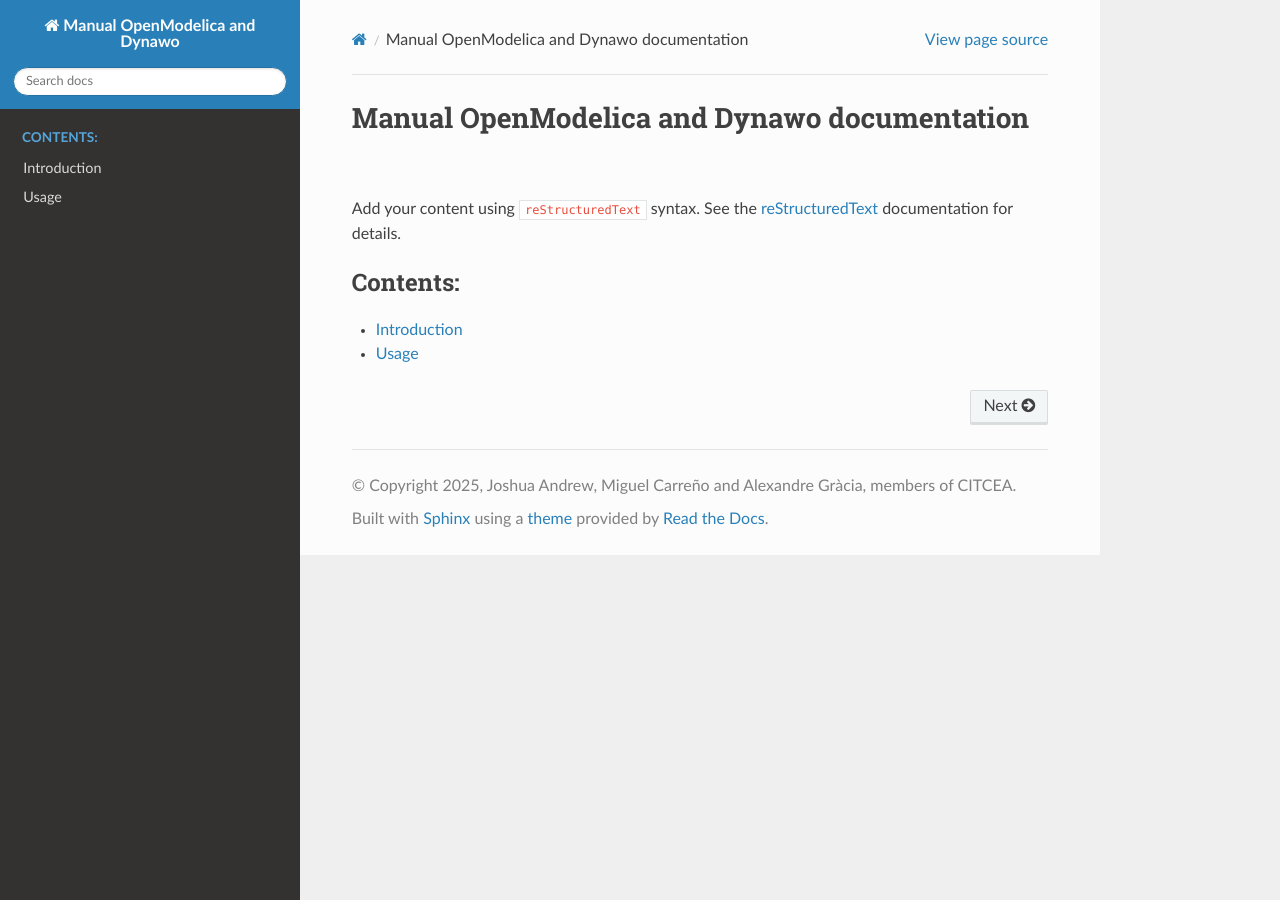
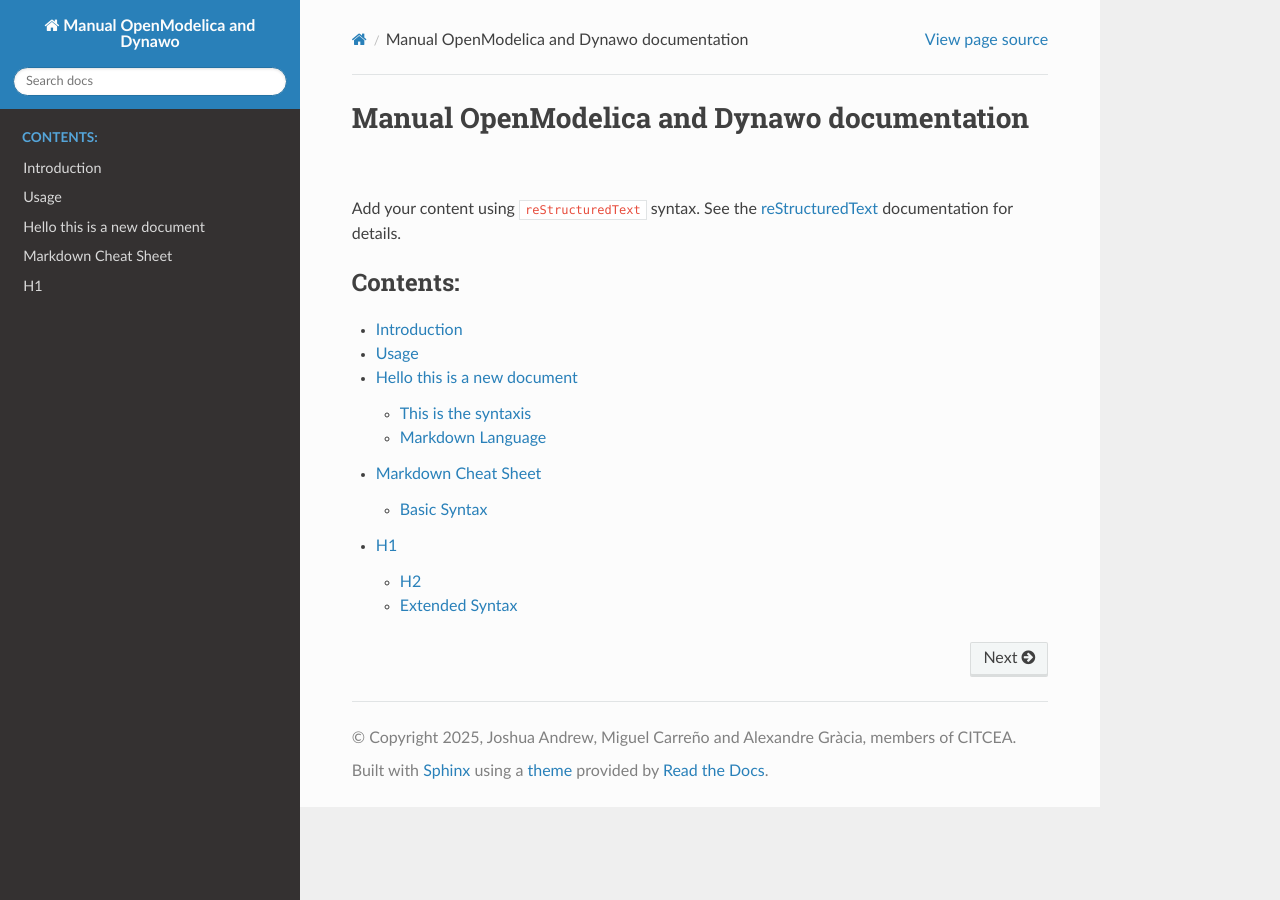
Before and after one commit to alexusgracia/citcea_manual_omd_dynawo, a Sphinx documentation site: the page built from docs/source/index.rst, in a window 1280 px wide. Built offline with Sphinx 7.4.7 and the Read the Docs theme 3.1.0, drawn with Linux system fonts in a browser that asks for light colours; some of the changed lines change nothing that is shown.

Commit message:
example markdown

````diff
--- a/docs/source/index.rst
+++ b/docs/source/index.rst
@@ -18,3 +18,4 @@
    introduction
    usage
    annex
+   new_document
--- /dev/null
+++ b/docs/source/new_document.md
@@ -0,0 +1,193 @@
+# Hello this is a new document
+
+## This is the syntaxis
+
+## Markdown Language
+
+[Cheatsheet](https://www.markdownguide.org/cheat-sheet/)
+
+'#' Hello Allows creating a heading
+
+The '#' symbols are nestable
+
+Example:
+
+### Heading 2
+
+#### Heading 3
+
+##### Heading 4
+
+###### Heading 5
+
+Bold: **Hello**
+
+Italic: *Italic*
+
+> Blockquote
+
+Ordered List:
+
+1. First item
+2. Second item
+3. Third item
+
+Unordered List:
+
+- First
+- Second
+- Third
+
+Task list:
+
+- [x] Example1
+- [ ] Example2
+
+  Horizontal Line
+    ---
+
+Other examples:
+
+    Programming is fun.
+
+~~Programming is boring.~~
+
+Table:
+
+| Syntax      | Description |
+| ----------- | ----------- |
+| Header      | Title       |
+| Paragraph   | Text        |
+
+### Hello and bye
+
+```c++
+#include <iostream>
+using namespace std;
+
+int main(){
+    cout << "Hola i Adeu!" << endl;
+}
+```
+
+# Markdown Cheat Sheet
+
+Thanks for visiting [The Markdown Guide](https://www.markdownguide.org)!
+
+This Markdown cheat sheet provides a quick overview of all the Markdown syntax elements. It can’t cover every edge case, so if you need more information about any of these elements, refer to the reference guides for [basic syntax](https://www.markdownguide.org/basic-syntax/) and [extended syntax](https://www.markdownguide.org/extended-syntax/).
+
+## Basic Syntax
+
+These are the elements outlined in John Gruber’s original design document. All Markdown applications support these elements.
+
+### Heading
+
+# H1
+
+## H2
+
+### H3
+
+### Bold
+
+**bold text**
+
+### Italic
+
+*italicized text*
+
+### Blockquote
+
+> blockquote
+
+### Ordered List
+
+1. First item
+2. Second item
+3. Third item
+
+### Unordered List
+
+- First item
+- Second item
+- Third item
+
+### Code
+
+`code`
+
+### Horizontal Rule
+
+---
+
+### Link
+
+[Markdown Guide](https://www.markdownguide.org)
+
+### Image
+
+![alt text](https://www.markdownguide.org/assets/images/tux.png)
+
+## Extended Syntax
+
+These elements extend the basic syntax by adding additional features. Not all Markdown applications support these elements.
+
+### Table
+
+| Syntax | Description |
+| ----------- | ----------- |
+| Header | Title |
+| Paragraph | Text |
+
+### Fenced Code Block
+
+```
+{
+  "firstName": "John",
+  "lastName": "Smith",
+  "age": 25
+}
+```
+
+### Footnote
+
+Here's a sentence with a footnote. [^1]
+
+[^1]: This is the footnote.
+
+### Heading ID
+
+### My Great Heading {#custom-id}
+
+### Definition List
+
+term
+: definition
+
+### Strikethrough
+
+~~The world is flat.~~
+
+### Task List
+
+- [x] Write the press release
+- [ ] Update the website
+- [ ] Contact the media
+
+### Emoji
+
+That is so funny! :joy:
+
+(See also [Copying and Pasting Emoji](https://www.markdownguide.org/extended-syntax/#copying-and-pasting-emoji))
+
+### Highlight
+
+I need to highlight these ==very important words==.
+
+### Subscript
+
+H~2~O
+
+### Superscript
+
+X^2^
````
